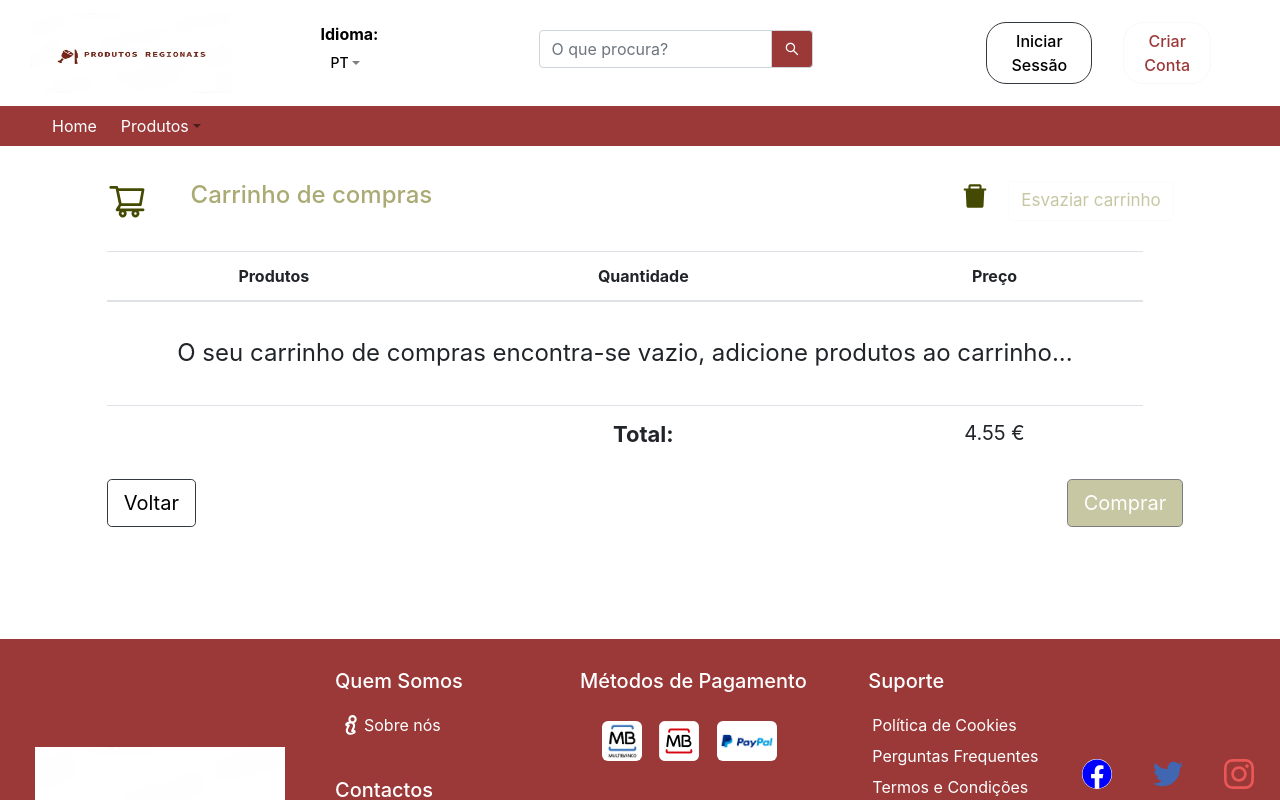
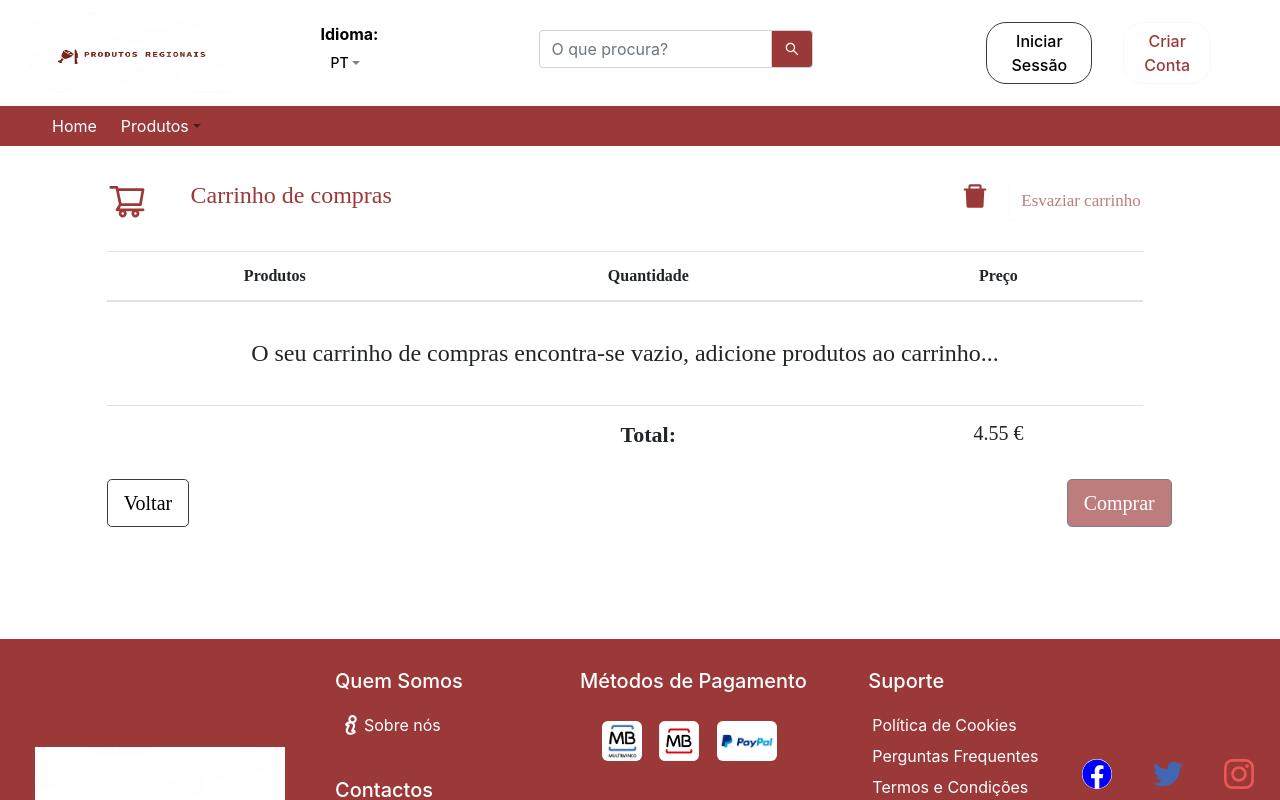
Before and after one commit to DiogoAndreMachadoDuraes/RegionalProducts-Marketplace, a React (Create React App) app: page /cart in a window 1280 px wide. Shown: the top 800 px of the page. Built offline with nearby package versions, Linux system fonts and the light colour scheme.

Commit message:
fix styles

```diff
--- a/src/ui/screens/cart/cart.tsx
+++ b/src/ui/screens/cart/cart.tsx
@@ -143,10 +143,10 @@ const onSub = (index: any) => {
 						<Col sm={5} style={{ marginTop: 35 }}>
 							<Row id="row">
 								<Col sm={2}>
-									<AiOutlineShoppingCart size="40" color="#444903" />
+									<AiOutlineShoppingCart size="40" color="#9B3939" />
 								</Col>
 								<Col sm={8}>
-									<h4 style={{ color: '#AAAA74' }}>Carrinho de compras</h4>
+									<h4 style={{ color: '#9B3939', fontFamily: 'artifika' }}>Carrinho de compras</h4>
 								</Col>
 								<Col sm={2} />
 							</Row>
@@ -155,7 +155,7 @@ const onSub = (index: any) => {
 						<Col sm={3} style={{ marginTop: 35 }}>
 							<Row id="row">
 								<Col sm={2}>
-									<AiFillDelete size="30" color="#444903" />
+									<AiFillDelete size="30" color="#9B3939" />
 								</Col>
 								<Col sm={10}>
 									<Button
@@ -164,8 +164,9 @@ const onSub = (index: any) => {
 										onClick={handleShowDelete}
 										style={{
 											backgroundColor: 'white',
-											color: '#AAAA74',
+											color: '#9B3939',
 											fontSize: 17,
+											fontFamily: 'artifika',
 										}}
 									>
 										Esvaziar carrinho
@@ -187,6 +188,7 @@ const onSub = (index: any) => {
 									alignItems: 'center',
 									justifyContent: 'center',
 									textAlign: 'center',
+									fontFamily: 'artifika',
 								}}
 							>
 								<thead style={{ width: 10 }}>
@@ -205,6 +207,7 @@ const onSub = (index: any) => {
 														marginTop: 25,
 														marginBottom: 25,
 														fontWeight: 'normal',
+														fontFamily: 'artifika',
 													}}
 												>
 													O seu carrinho de compras encontra-se vazio, adicione produtos ao
@@ -219,17 +222,23 @@ const onSub = (index: any) => {
 													<td>
 														<Image src={item.photo_product} width="80" height="150" />
 													</td>
-													<td style={{ fontSize: 22, textAlign: 'center' }}>
+													<td
+														style={{
+															fontSize: 22,
+															textAlign: 'center',
+															fontFamily: 'artifika',
+														}}
+													>
 														<AiFillMinusCircle
 															size="28"
 															/*  onClick={() => onSub(index)} */
-															style={{ marginRight: 10, color: '#444903' }}
+															style={{ marginRight: 10, color: '#9B3939' }}
 														/>
 														{/* {products?[index].quantity_product} */}
 														<AiFillPlusCircle
 															size="28"
 															/*   onClick={() => onAdd(index)} */
-															style={{ marginLeft: 10, color: '#444903' }}
+															style={{ marginLeft: 10, color: '#9B3939' }}
 														/>
 													</td>
 													<td style={{ fontSize: 18, textAlign: 'center' }}>
@@ -248,11 +257,12 @@ const onSub = (index: any) => {
 												fontSize: 22,
 												fontWeight: 'bold',
 												textAlign: 'center',
+												fontFamily: 'artifika',
 											}}
 										>
 											Total:{' '}
 										</td>
-										<td style={{ fontSize: 20, textAlign: 'center' }}>
+										<td style={{ fontSize: 20, textAlign: 'center', fontFamily: 'artifika' }}>
 											{/* {totalPrice} */} 4.55 €
 										</td>
 									</tr>
@@ -270,7 +280,7 @@ const onSub = (index: any) => {
 								href="/home"
 								variant="dark"
 								size="lg"
-								style={{ backgroundColor: 'white', color: 'black' }}
+								style={{ backgroundColor: 'white', color: 'black', fontFamily: 'artifika' }}
 							>
 								Voltar
 							</Button>
@@ -283,7 +293,7 @@ const onSub = (index: any) => {
 								variant="dark"
 								size="lg"
 								/* onClick={goTo} */
-								style={{ color: 'white', backgroundColor: '#AAAA74' }}
+								style={{ color: 'white', backgroundColor: '#9B3939', fontFamily: 'artifika' }}
 							>
 								Comprar
 							</Button>
--- a/src/ui/screens/invoice/PDF.js
+++ b/src/ui/screens/invoice/PDF.js
@@ -18,7 +18,7 @@ const PDF = (props) => {
 								marginLeft: 600,
 								marginTop: 0,
 								fontFamily: 'artifika',
-								backgroundColor: '#AAAA74',
+								backgroundColor: '#9B3939',
 								color: 'white',
 							}}
 						>
@@ -31,12 +31,12 @@ const PDF = (props) => {
 			<div className="Invoice" ref={ref} style={{ width: 800, height: 800, marginTop: 50 }}>
 				<Row id="row" style={{ marginTop: 30 }}>
 					<Col sm={1} />
-					<Col sm={11} style={{ color: '444903', fontFamily: 'artifika' }}>
+					<Col sm={11} style={{ color: '#9B3939', fontFamily: 'artifika' }}>
 						<Row id="row">
 							<Col sm={1}>
 								<FaFileInvoice size="30" style={{ color: 'black' }} />
 							</Col>
-							<Col sm={3} style={{ color: '#AAAA74', fontFamily: 'artifika' }}>
+							<Col sm={3} style={{ color: '#9B3939', fontFamily: 'artifika' }}>
 								<h3> Fatura </h3>
 							</Col>
 							<Col sm={8} />
@@ -99,7 +99,7 @@ const PDF = (props) => {
 				</Row>
 				<Row id="row" style={{ marginTop: 20 }}>
 					<Col sm={12}>
-						<hr style={{ backgroundColor: '#AAAA74', height: 5, width: 700 }} />
+						<hr style={{ backgroundColor: '#9B3939', height: 5, width: 700 }} />
 					</Col>
 				</Row>
 				<Row id="row" style={{ textAlign: 'center' }}>
@@ -144,7 +144,7 @@ const PDF = (props) => {
 				</Row>
 				<Row id="row">
 					<Col sm={12}>
-						<hr style={{ backgroundColor: '#AAAA74', height: 5, width: 700 }} />
+						<hr style={{ backgroundColor: '#9B3939', height: 5, width: 700 }} />
 					</Col>
 				</Row>
 				<Row id="row" style={{ marginTop: 20 }}>
--- a/src/ui/screens/invoice/invoice.tsx
+++ b/src/ui/screens/invoice/invoice.tsx
@@ -8,17 +8,17 @@ export const Invoice: React.FC = () => {
 
 	const [isLoading, setIsLoading] = useState(false);
 	const [invoice, setInvoice] = useState('');
-	const [email, setEmail] = useState('et@sapo.pt');
+	const [email, setEmail] = useState('juli@sapo.pt');
 	const [locality, setLocality] = useState('Alentejo');
-	const [name, setName] = useState('Júlia Martins');
+	const [name, setName] = useState('Julieta Martins');
 	const [postalCode, setPostalCode] = useState('5600-000');
 	const [id, setId] = useState('1');
 	const [street, setStreet] = useState('Rua do Baixo Alentejo');
-	const [telephone, setTelephone] = useState('+351666666789');
-	const [tin, setTin] = useState('111111111');
+	const [telephone, setTelephone] = useState('+351663366789');
+	const [tin, setTin] = useState('555111111');
 	const [price, setPrice] = useState('5.67');
 	const [quantity, setQuantity] = useState('1');
-	const [date, setDate] = useState('15/01/2022');
+	const [date, setDate] = useState('18/01/2022');
 
 	/* const checkPermissions = () => {
     if ((isLogged === false || type !== "client") && isLoading === true) {
@@ -48,12 +48,11 @@ export const Invoice: React.FC = () => {
 		<>
 			<div>
 				<div>
-					<Breadcrumb style={{ marginTop: 20, marginLeft: 28 }} id="breadcrumb">
+					<Breadcrumb style={{ marginTop: 20, marginLeft: 28, fontFamily: 'artifika' }} id="breadcrumb">
 						<Breadcrumb.Item href="/home">Home </Breadcrumb.Item>
 						<Breadcrumb.Item href="/order">Encomendas </Breadcrumb.Item>
-						<Breadcrumb.Item active style={{ color: '#AAAA74' }}>
-							{' '}
-							Faturas{' '}
+						<Breadcrumb.Item active style={{ color: '#9B3939', fontFamily: 'artifika' }}>
+							Faturas
 						</Breadcrumb.Item>
 					</Breadcrumb>
 				</div>
```
